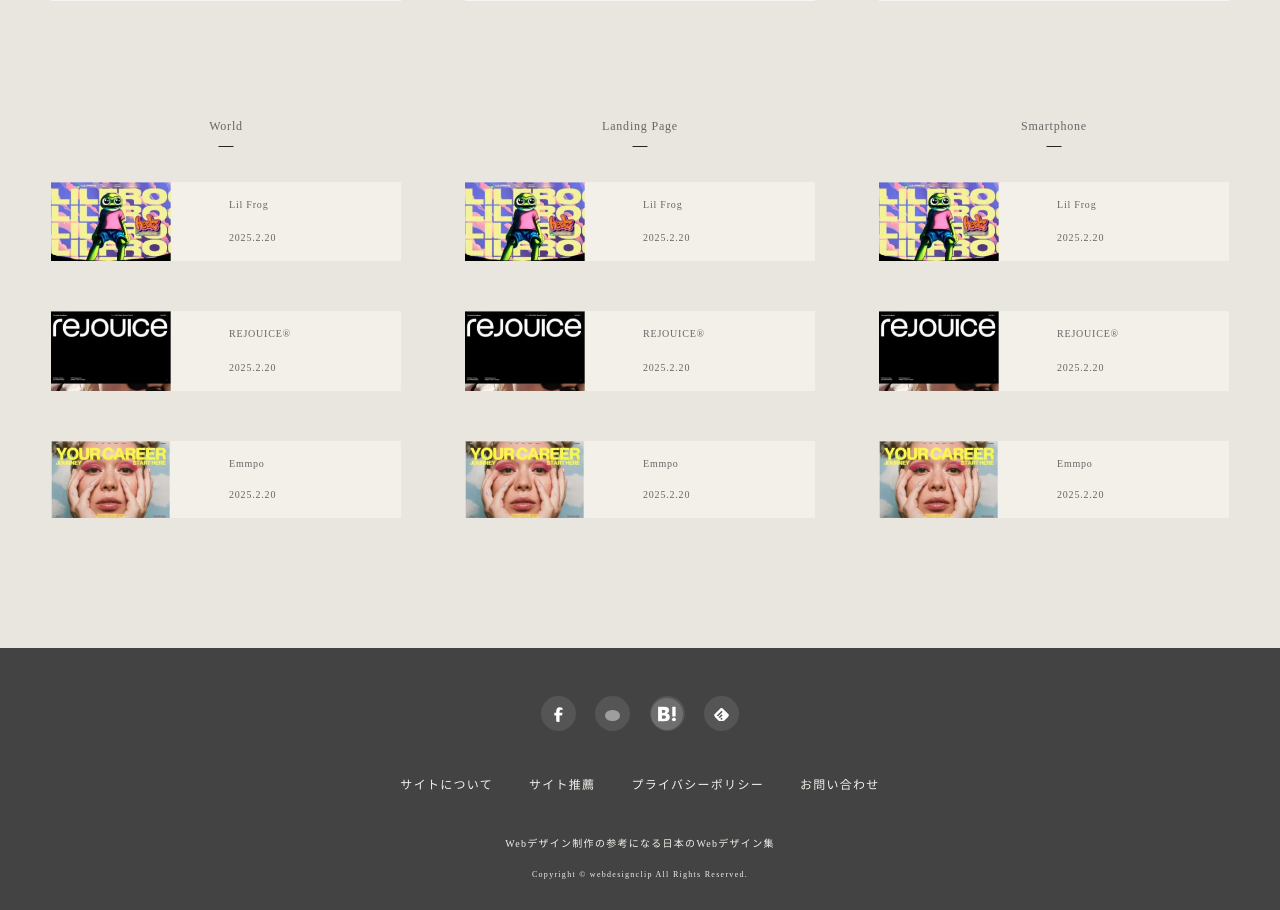
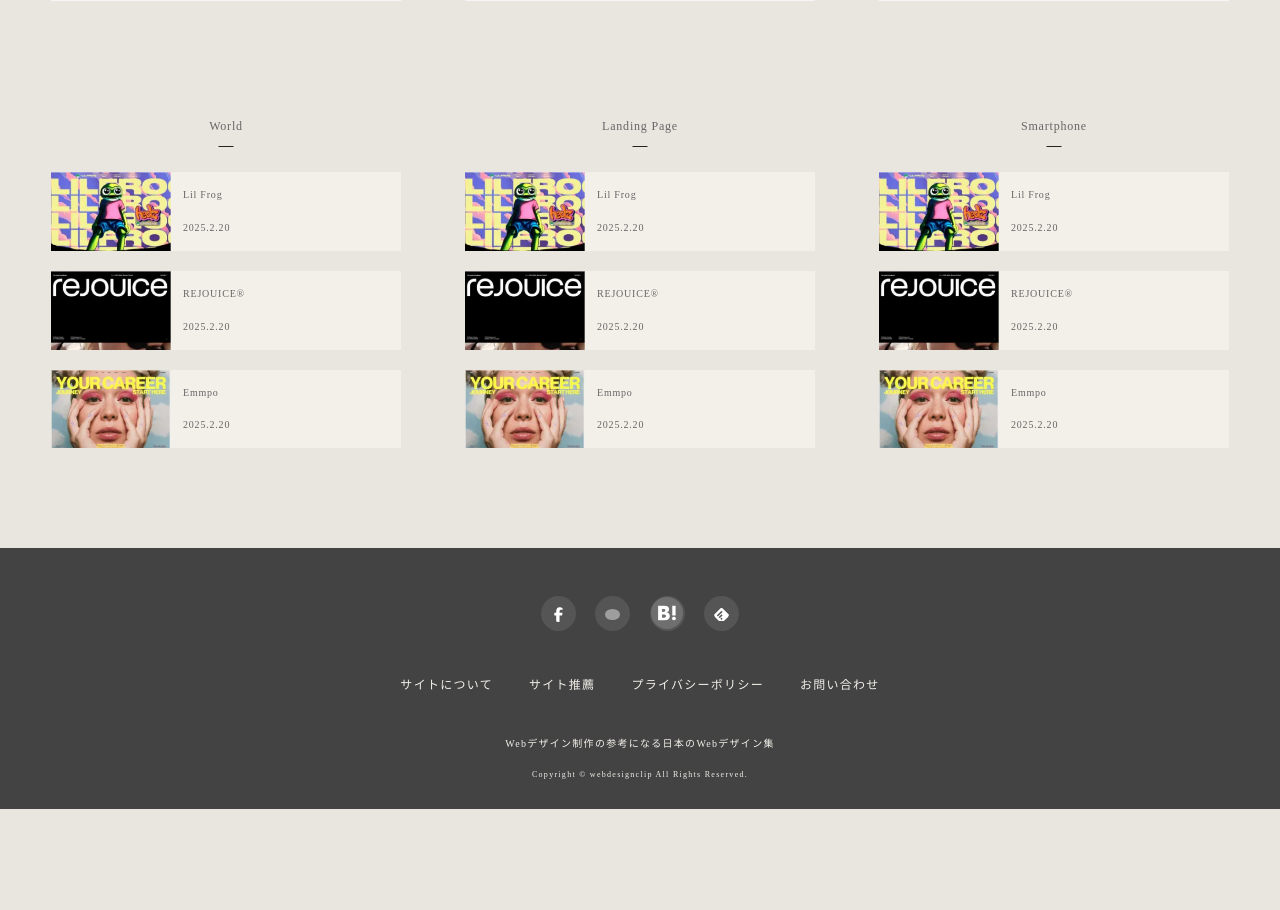
Before and after one commit to kao4/WebDesignClip, a PHP site: template templates/index.twig in a window 1280 px wide. Shown: the part 1617-2527 px from the top of the page. After the commit the page ends 2426 px from the top, so only its background shows below. Run offline with PHP 8.4, Linux system fonts and the light colour scheme; the template is opened without the code that fills it, so the values that code supplies are empty; some libraries are stand-ins or nearby versions; grey boxes are pictures that could not be loaded.

Commit message:
next-site修正

```diff
--- a/web/css/style.css
+++ b/web/css/style.css
@@ -144,14 +144,14 @@ header {
   .next-site__item {
     display: flex;
     background: #f3f0ea;
-    margin: 5em auto;
-    gap: 4em;
+    margin-block: 2em;
+    gap: 1.2em;
   }
   .next-site__text {
     display: flex;
     flex-direction: column;
     justify-content: space-between;
-    margin: 1.8em;
+    margin-block: 1.8em;
   }
 }
 .next-site-nav-wrapper:nth-of-type(4) {
```
